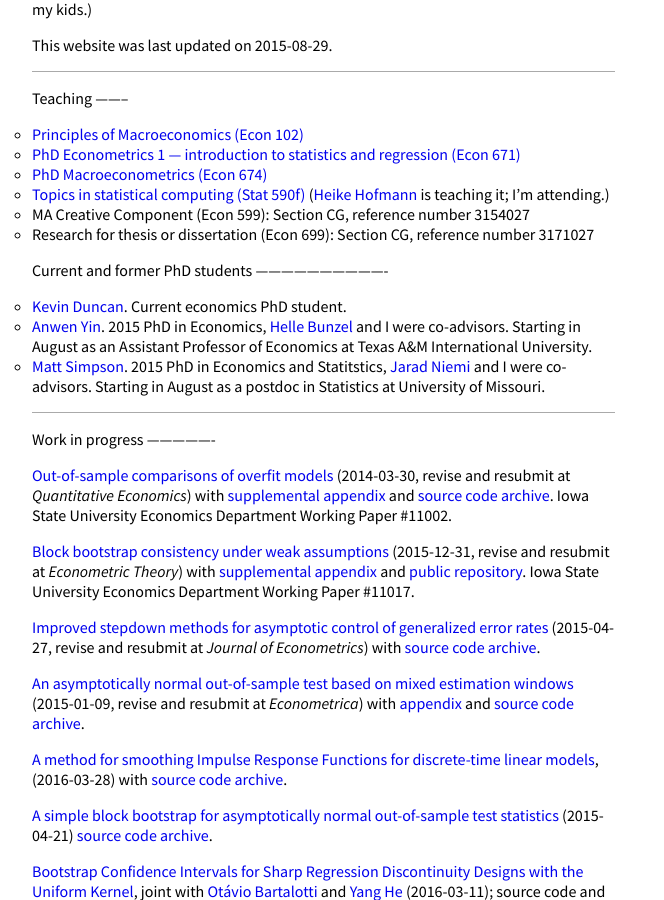
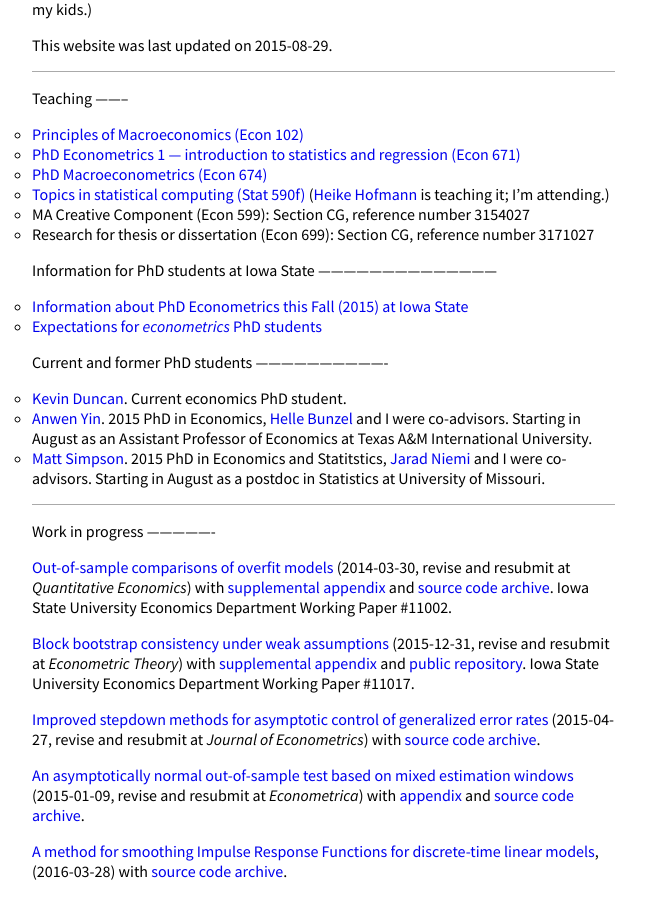
Before and after one commit to mmkuang/grayclhn.github.io, a Jekyll site: the page built from index.md, in a window 1280 px wide and 900 px high, scrolled down 388 px. Shown: the whole window, without its empty margins (0-664 px from the left). Built offline with Jekyll 4.4.1, drawn with Linux system fonts in a browser that asks for light colours; Markdown is read by kramdown in place of the engine named in the settings.

Commit message:
Add separate section on homepage for PhD student information

```diff
--- a/index.md
+++ b/index.md
@@ -52,6 +52,13 @@ Teaching
 
 [590f]: https://github.com/heike/stat590f
 [Heike Hofmann]: http://hofmann.public.iastate.edu/
+
+<a id="expectations">
+Information for PhD students at Iowa State
+------------------------------------------
+
+* [Information about PhD Econometrics this Fall (2015) at Iowa State](http://gray.clhn.org/blog/intro-phd-email)
+* [Expectations for *econometrics* PhD students](https://slack-files.com/T0F8SPJGJ-F0WMAGK4Y-7cb66a33a8)
 
 <a id="students">
 Current and former PhD students
```
